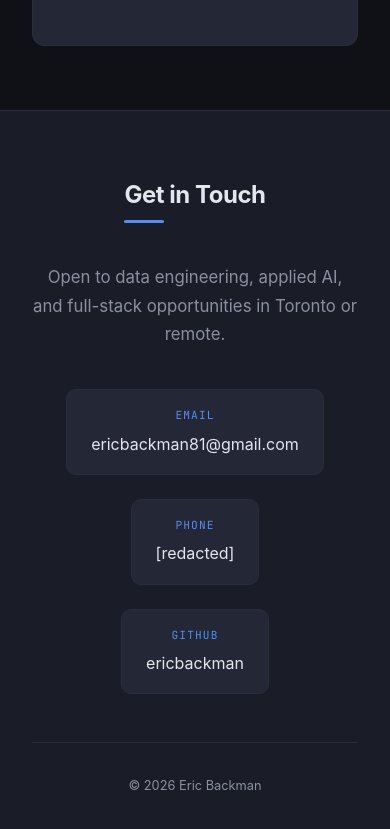
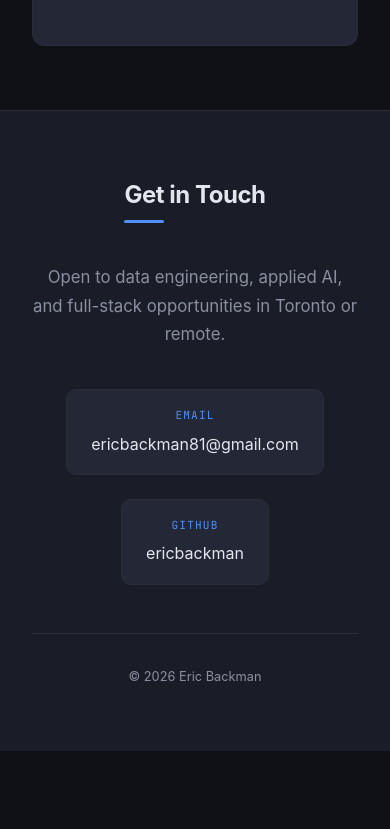
Before and after one commit to ericbackman/ericbackman.github.io, a plain HTML site: page index.html in a window 390 px wide. Shown: the part 7876-8705 px from the top of the page. After the commit the page ends 8627 px from the top, so only its background shows below. Drawn offline with Linux system fonts and the light colour scheme.

Commit message:
chore: remove phone number from public contact section
Drop tel: link and displayed number; keep email contact.

```diff
--- a/index.html
+++ b/index.html
@@ -308,10 +308,6 @@
           <span class="mono">email</span>
           ericbackman81@gmail.com
         </a>
-        <a href="tel:[redacted]" class="contact__link">
-          <span class="mono">phone</span>
-          [redacted]
-        </a>
         <a href="https://github.com/ericbackman" class="contact__link" target="_blank" rel="noopener">
           <span class="mono">github</span>
           ericbackman
```
